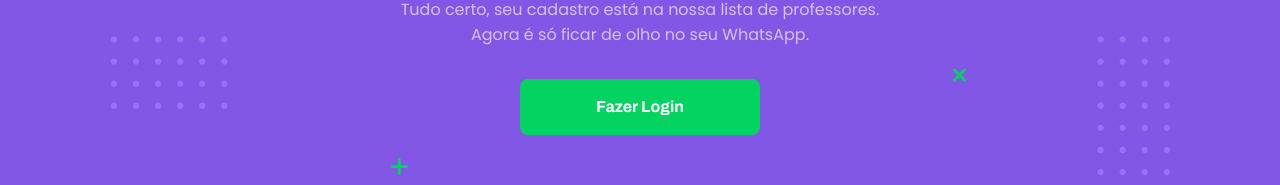
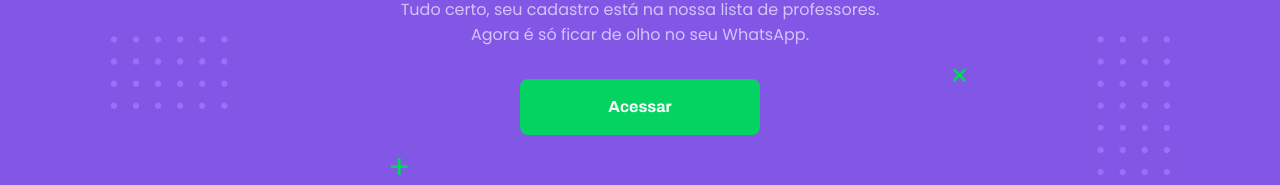
Before and after one commit to hugofilho83/Estudo, a React (Create React App) app in the folder React/nlv/web/: page /success-new in a window 1280 px wide. Shown: the part 448-633 px from the top of the page. Built offline with nearby package versions, Linux system fonts and the light colour scheme.

Commit message:
adjuste in page success new

```diff
--- a/React/nlv/web/src/pages/SuccessNew/index.tsx
+++ b/React/nlv/web/src/pages/SuccessNew/index.tsx
@@ -28,7 +28,7 @@ function SucessNew() {
             Tudo certo, seu cadastro está na nossa lista de professores.
           </span>
           <span>Agora é só ficar de olho no seu WhatsApp.</span>
-          <Link to="/">Fazer Login</Link>
+          <Link to="/">Acessar</Link>
         </div>
       </div>
     </div>
```
